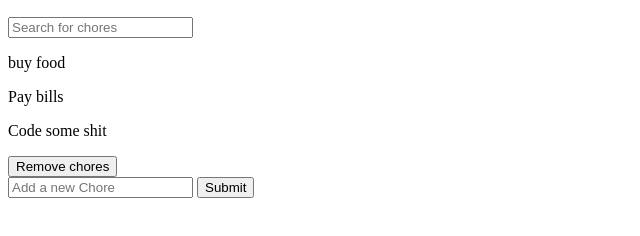
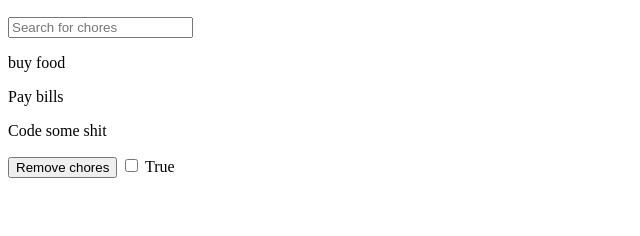
Before and after one commit to ritchey0713/midgardChoresApp, a plain HTML site: page index.html in a window 1280 px wide. Shown: the part 110-346 px from the top of the page, without its empty margins (0-640 px from the left). Drawn offline with Linux system fonts and the light colour scheme.

Commit message:
add test checkbox

```diff
--- a/index.html
+++ b/index.html
@@ -14,10 +14,13 @@
 
     </div>
     <button id="remove-all">Remove chores</button>
-    <form id="chore-form">
+    <!-- <form id="chore-form">
         <input type="text" placeholder="Add a new Chore" name="newChore">
         <button>Submit</button>
-    </form>
+    </form> -->
+    <label>
+        <input type="checkbox" id="tester"> True
+    </label>
 
 </body>
     <script src="app.js"></script>
```
